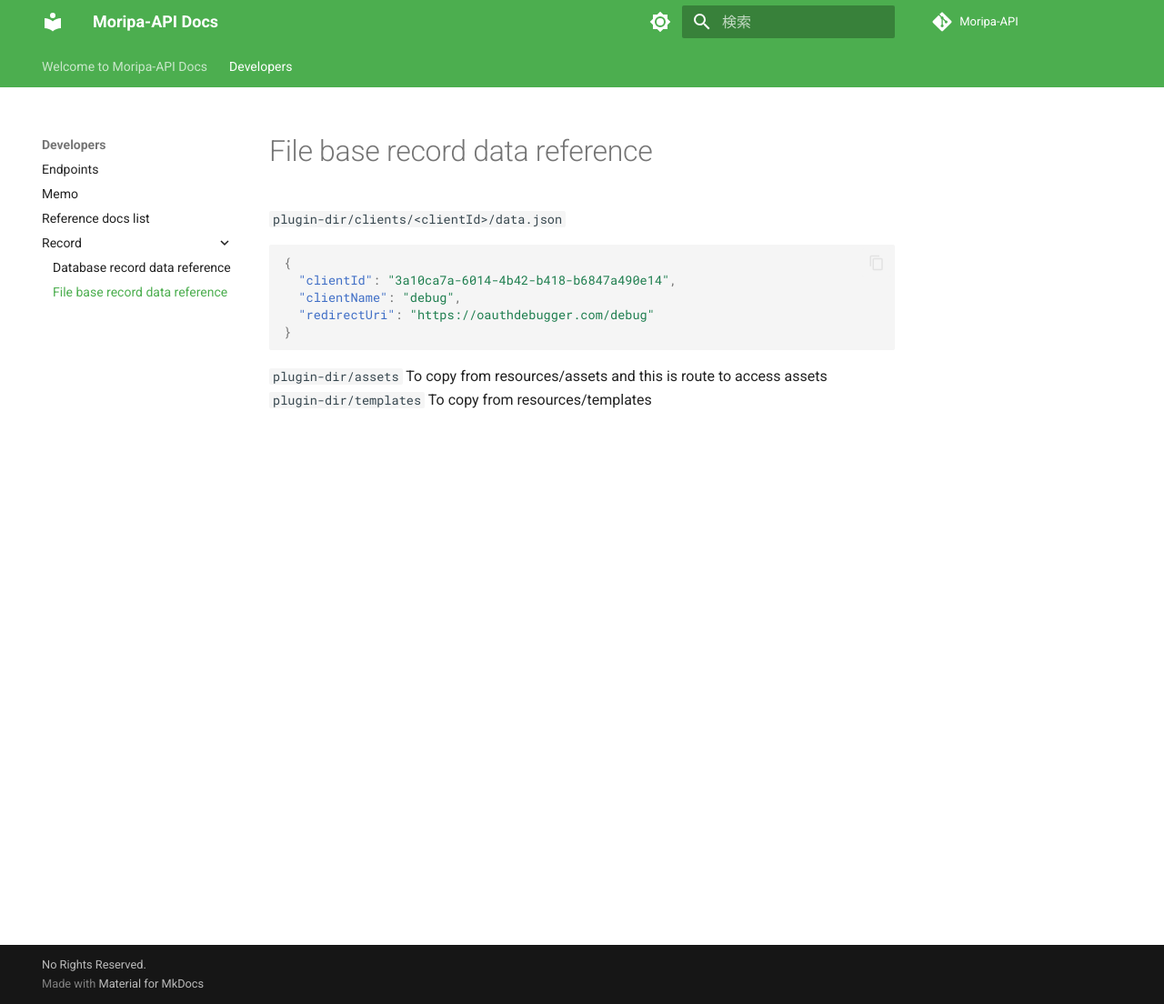
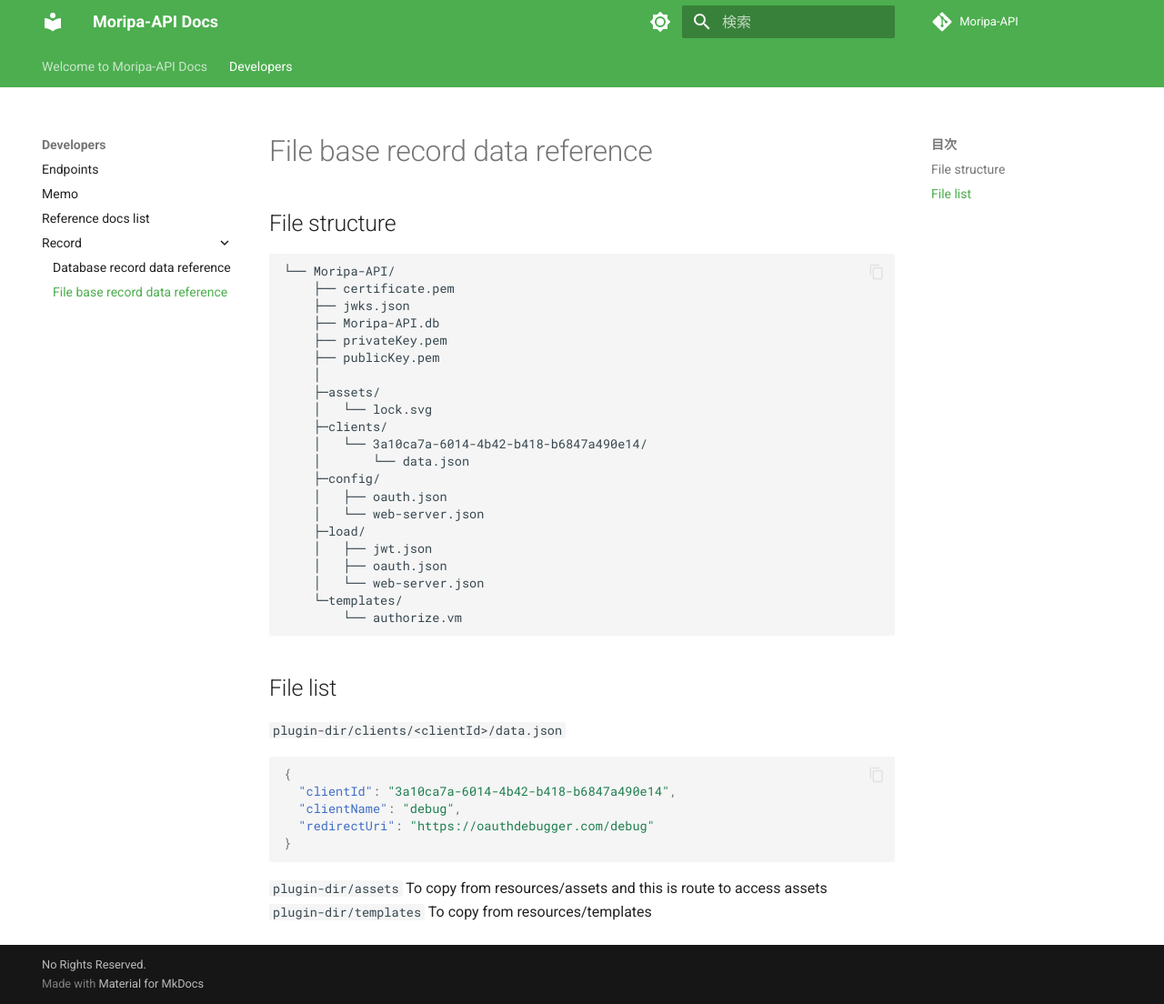
Before and after one commit to summerofstart/MineAuth-MARV, an MkDocs documentation site: the page built from docs/docs/developers/record/file.md, in a window 1280 px wide and 1104 px high. Shown: the whole window at 91% size. Built offline with MkDocs 1.6.1 and Material for MkDocs 9.7.7, drawn with Linux system fonts in a browser that asks for light colours; comment, search, counter and statistics services are not loaded.

````diff
--- a/docs/docs/developers/record/file.md
+++ b/docs/docs/developers/record/file.md
@@ -1,4 +1,32 @@
 # File base record data reference
+
+## File structure
+
+```
+└── Moripa-API/
+    ├── certificate.pem
+    ├── jwks.json
+    ├── Moripa-API.db
+    ├── privateKey.pem
+    ├── publicKey.pem
+    │
+    ├─assets/
+    │   └── lock.svg
+    ├─clients/
+    │   └── 3a10ca7a-6014-4b42-b418-b6847a490e14/
+    │       └── data.json
+    ├─config/
+    │   ├── oauth.json
+    │   └── web-server.json
+    ├─load/
+    │   ├── jwt.json
+    │   ├── oauth.json
+    │   └── web-server.json
+    └─templates/
+        └── authorize.vm
+```
+
+## File list
 
 `plugin-dir/clients/<clientId>/data.json`
 
````
Also changed, not shown: 5 other files.
